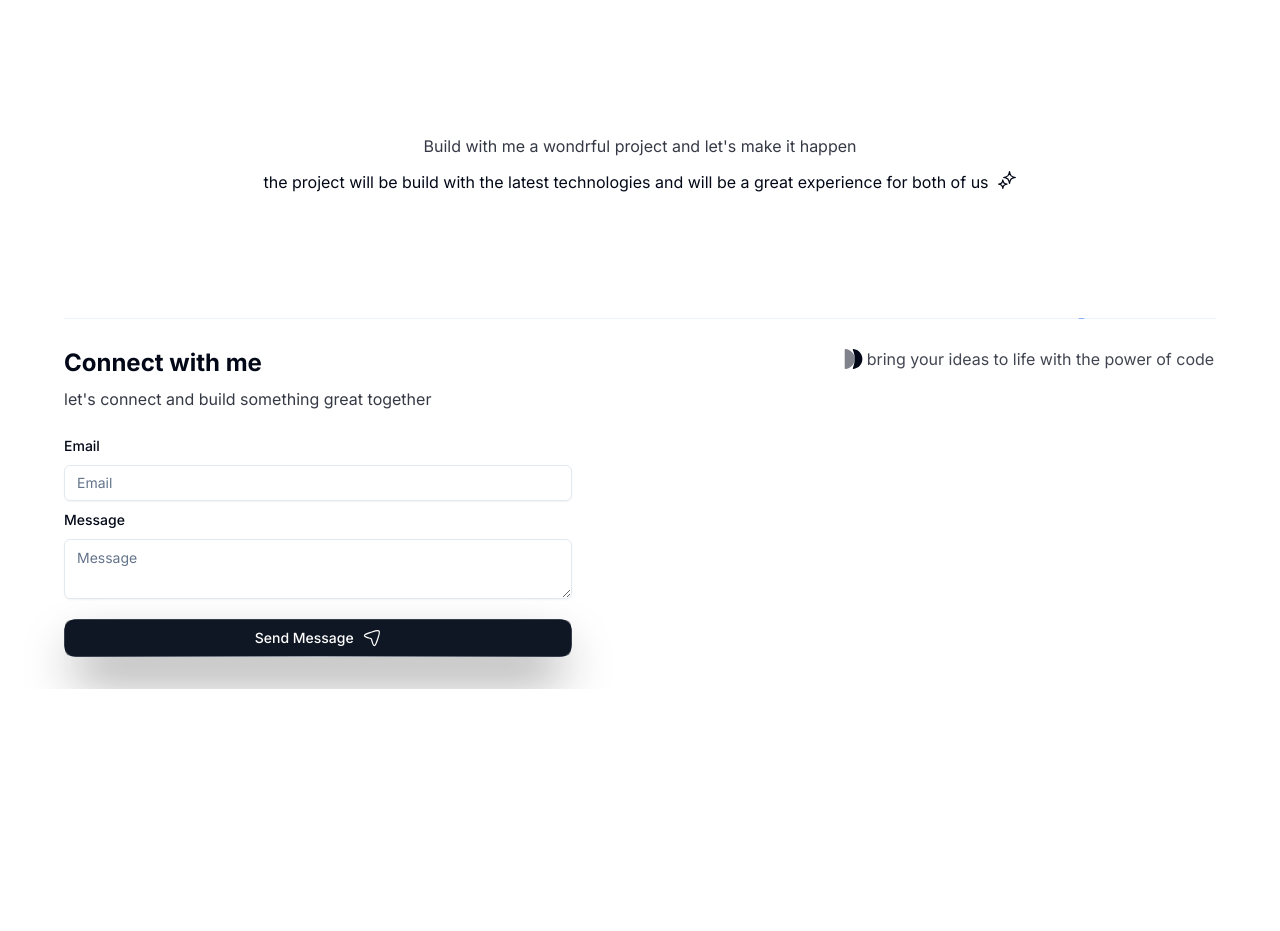
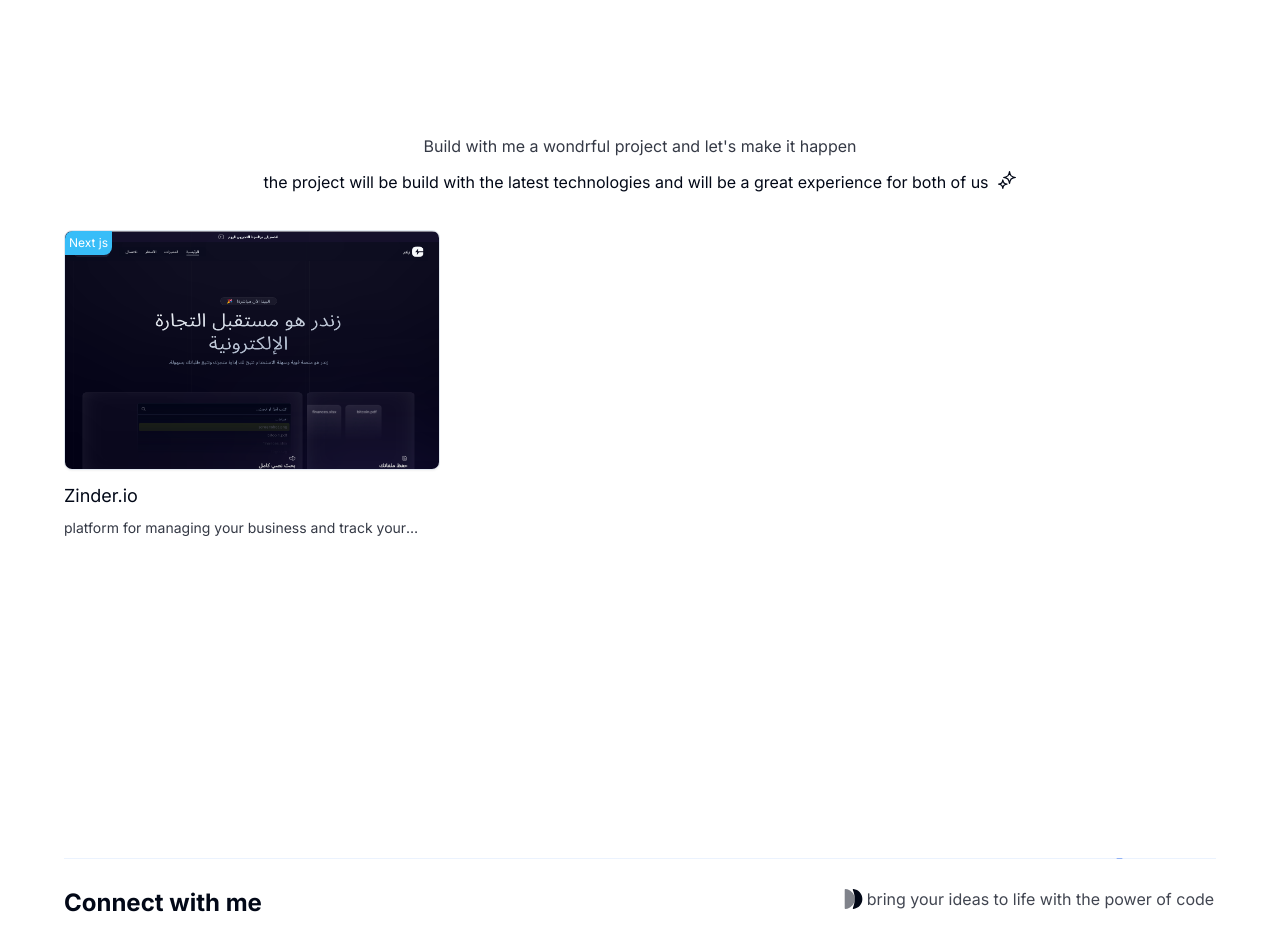
Before and after one commit to redaezziani/my-portfolio, a Next.js app: page / in a window 1280 px wide. Shown: the part 1340-2271 px from the top of the page. Before the commit the page ends 2029 px from the top, so only its background shows below. Built offline with nearby package versions, Linux system fonts and the light colour scheme; no server answers.

Commit message:
Update Projects component with new image and link in home page

```diff
--- a/src/components/ui/home/projects.tsx
+++ b/src/components/ui/home/projects.tsx
@@ -1,10 +1,12 @@
+import Image from 'next/image'
+import Link from 'next/link'
 import React from 'react'
 
 const Projects = () => {
     return (
         <div
         id='projects'
-            className='max-w-6xl px-3 md:p-0 mx-auto mt-0 mb-8 sm:mt-20 flex flex-auto sm:flex-1 flex-col sm:flex-row gap-4 h-auto sm:h-[37.5rem]'
+            className='max-w-6xl w-full px-3 md:p-0 mx-auto mt-0 mb-8 sm:mt-20 flex flex-auto flex-col  gap-4 h-auto sm:h-[37.5rem]'
         >
             <div className="flex gap-3 justify-center items-center flex-col">
                 <p
@@ -24,6 +26,37 @@ const Projects = () => {
                     </svg>
                 </span>
             </div>
+            <div className=" mt-5 w-full gap-3 grid  md:grid-cols-3 sm:grid-cols-2  grid-cols-1">
+
+                <div className="w-full cursor-pointer col-span-1 flex justify-start items-start gap-3 flex-col overflow-hidden relative">
+                    <div className="group  relative rounded-lg w-full h-60  bg-[#FAFCFF] dark:bg-slate-900 border border-slate-200 hover:border-slate-300 dark:border-slate-800 dark:hover:border-slate-700 shadow-sm transition duration-500 flex flex-col items-end justify-center overflow-hidden">
+                        <span
+                        className='absolute z-20  top-0 left-0 bg-sky-400 text-white p-1 text-xs rounded-br-lg rounded-tl-lg'
+                        >
+                            Next js
+                        </span>
+                        <Image
+                         src="/project/zinder-saas.png"
+                         className='w-full z-10 h-full object-fill'
+                         fill
+                         alt=""
+                         />
+                    </div>
+                    <div className="flex gap-2 justify-start items-start flex-col">
+                        <Link
+                        href='https://www.dimach9.online/'
+                        className='text-lg '
+                        >
+                            Zinder.io
+                        </Link>
+                        <p
+                        className='text-sm opacity-80 line-clamp-1'
+                        >
+                        platform for managing your business and track your sales
+                        </p>
+                    </div>
+                </div>
+            </div>
         </div>
     )
 }
```
Also changed, not shown: public/project/zinder-saas.png (added).
